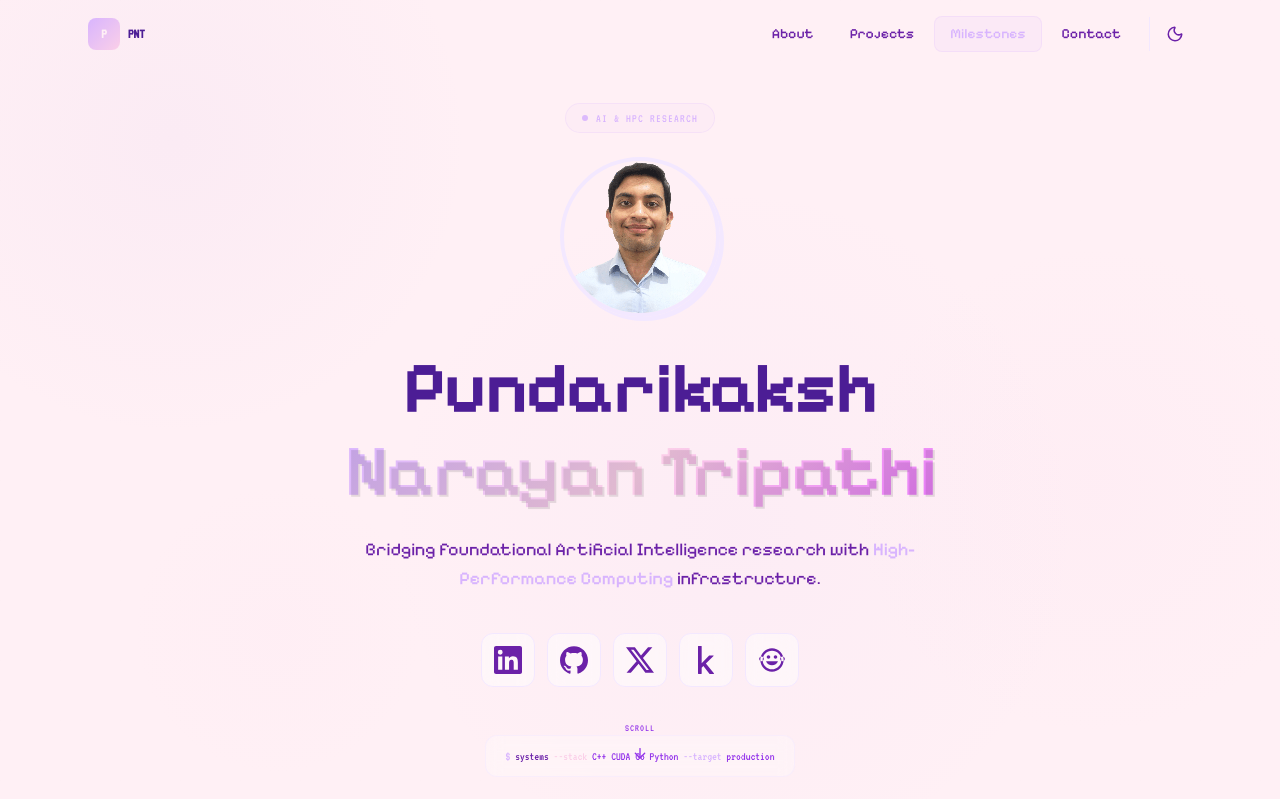
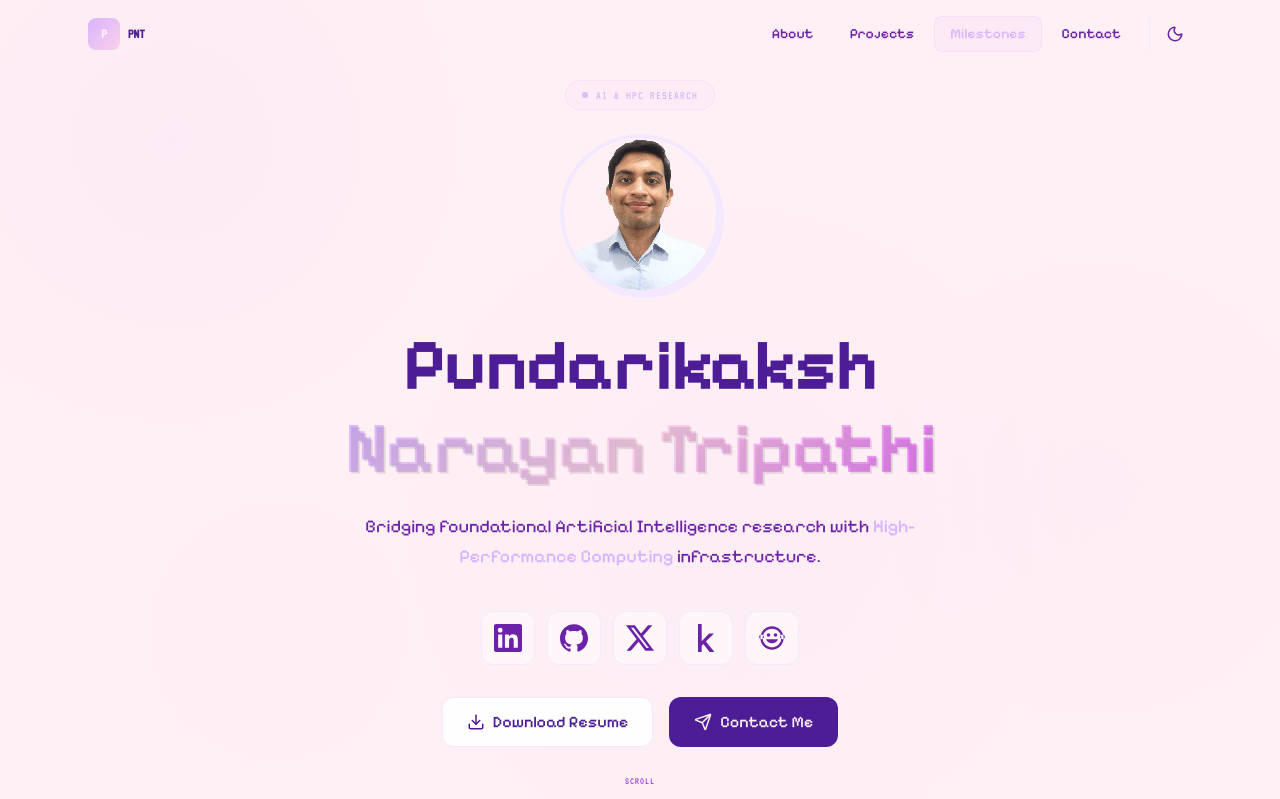
Before and after one commit to abhipandey5/abhipandey5.github.io, a React (Vite) app: page / in a window 1280 px wide. Shown: the top 799 px of the page. Built offline with nearby package versions, Linux system fonts and the light colour scheme.

Commit message:
feat: Add Action Buttons and replace terminal snippet in Hero

```diff
--- a/src/components/Hero.jsx
+++ b/src/components/Hero.jsx
@@ -1,5 +1,6 @@
-import { motion } from 'framer-motion';
-import { ArrowDown } from 'lucide-react';
+import { useState } from 'react';
+import { motion, AnimatePresence } from 'framer-motion';
+import { ArrowDown, FileText, Send, Download, X } from 'lucide-react';
 import { socialLinks } from '../data/content';
 
 // Custom SVG icons for all social platforms
@@ -62,6 +63,12 @@ const itemVariants = {
 };
 
 const Hero = () => {
+  const [activeMenu, setActiveMenu] = useState(null); // 'resume', 'contact', or null
+
+  const handleMenuToggle = (menu) => {
+    setActiveMenu(activeMenu === menu ? null : menu);
+  };
+
   return (
     <section
       id="hero"
@@ -111,8 +118,9 @@ const Hero = () => {
           infrastructure.
         </motion.p>
 
-        {/* Social Links */}
-        <motion.div variants={itemVariants} className="flex items-center gap-3">
+        {/* Social Links & Action Buttons */}
+        <motion.div variants={itemVariants} className="flex flex-col items-center gap-6">
+          <div className="flex flex-wrap items-center justify-center gap-3">
             {socialLinks.map((link) => {
               const CustomIcon = link.customSvg ? customIcons[link.id] : null;
               return (
@@ -137,20 +145,124 @@ const Hero = () => {
                 </a>
               );
             })}
+          </div>
+
+          {/* Action Buttons */}
+          <div className="flex flex-wrap items-center justify-center gap-4 mt-2">
+            <button
+              onClick={() => handleMenuToggle('resume')}
+              className="flex items-center gap-2 px-6 py-3 rounded-xl border border-border bg-bg-card text-text-primary hover:text-lavender hover:border-lavender/50 hover:bg-lavender/10 transition-all font-medium text-sm sm:text-base cursor-pointer"
+            >
+              <Download size={18} />
+              Download Resume
+            </button>
+            <button
+              onClick={() => handleMenuToggle('contact')}
+              className="flex items-center gap-2 px-6 py-3 rounded-xl border border-transparent bg-text-primary text-bg-primary hover:bg-lavender transition-all font-medium text-sm sm:text-base cursor-pointer"
+            >
+              <Send size={18} />
+              Contact Me
+            </button>
+          </div>
+
+          {/* Expandable Menus */}
+          <AnimatePresence>
+            {activeMenu === 'resume' && (
+              <motion.div
+                initial={{ opacity: 0, y: -10, height: 0 }}
+                animate={{ opacity: 1, y: 0, height: 'auto' }}
+                exit={{ opacity: 0, y: -10, height: 0 }}
+                className="w-full max-w-sm overflow-hidden"
+              >
+                <div className="mt-4 p-4 rounded-xl border border-border bg-bg-card/80 backdrop-blur-md flex flex-col gap-3">
+                  <div className="flex justify-between items-center mb-1">
+                    <span className="text-sm font-semibold text-text-primary">Select Resume Version</span>
+                    <button onClick={() => setActiveMenu(null)} className="text-text-muted hover:text-pink transition-colors cursor-pointer">
+                      <X size={16} />
+                    </button>
+                  </div>
+                  <a
+                    href="/resume/Pundarikaksh_Narayan_Tripathi_Research_Resume.pdf"
+                    target="_blank"
+                    rel="noopener noreferrer"
+                    className="flex items-center gap-3 p-3 rounded-lg border border-border hover:border-lavender/50 hover:bg-lavender/5 transition-colors group text-left"
+                  >
+                    <div className="p-2 rounded bg-lavender/10 text-lavender group-hover:bg-lavender group-hover:text-white transition-colors">
+                      <FileText size={20} />
+                    </div>
+                    <div>
+                      <div className="text-sm font-medium text-text-primary group-hover:text-lavender transition-colors">Research Resume</div>
+                      <div className="text-xs text-text-muted">Focus on publications & academic work</div>
+                    </div>
+                  </a>
+                  <a
+                    href="/resume/Pundarikaksh_Narayan_Tripathi_Corporate_Resume.pdf"
+                    target="_blank"
+                    rel="noopener noreferrer"
+                    className="flex items-center gap-3 p-3 rounded-lg border border-border hover:border-pink/50 hover:bg-pink/5 transition-colors group text-left"
+                  >
+                    <div className="p-2 rounded bg-pink/10 text-pink group-hover:bg-pink group-hover:text-white transition-colors">
+                      <FileText size={20} />
+                    </div>
+                    <div>
+                      <div className="text-sm font-medium text-text-primary group-hover:text-pink transition-colors">Corporate Resume</div>
+                      <div className="text-xs text-text-muted">Focus on engineering & development</div>
+                    </div>
+                  </a>
+                </div>
+              </motion.div>
+            )}
+
+            {activeMenu === 'contact' && (
+              <motion.div
+                initial={{ opacity: 0, y: -10, height: 0 }}
+                animate={{ opacity: 1, y: 0, height: 'auto' }}
+                exit={{ opacity: 0, y: -10, height: 0 }}
+                className="w-full max-w-sm overflow-hidden"
+              >
+                <form
+                  className="mt-4 p-5 rounded-xl border border-border bg-bg-card/80 backdrop-blur-md flex flex-col gap-4 text-left"
+                  onSubmit={(e) => { e.preventDefault(); alert('Message sent!'); setActiveMenu(null); }}
+                >
+                  <div className="flex justify-between items-center mb-1">
+                    <span className="text-sm font-semibold text-text-primary">Send me a message</span>
+                    <button type="button" onClick={() => setActiveMenu(null)} className="text-text-muted hover:text-pink transition-colors cursor-pointer">
+                      <X size={16} />
+                    </button>
+                  </div>
+                  <div>
+                    <label htmlFor="name" className="block text-xs font-medium text-text-secondary mb-1">Name</label>
+                    <input type="text" id="name" required className="w-full px-3 py-2 rounded-lg border border-border bg-bg-primary text-sm text-text-primary focus:outline-none focus:border-lavender focus:ring-1 focus:ring-lavender transition-all" placeholder="John Doe" />
+                  </div>
+                  <div>
+                    <label htmlFor="email" className="block text-xs font-medium text-text-secondary mb-1">Email</label>
+                    <input type="email" id="email" required className="w-full px-3 py-2 rounded-lg border border-border bg-bg-primary text-sm text-text-primary focus:outline-none focus:border-lavender focus:ring-1 focus:ring-lavender transition-all" placeholder="john@example.com" />
+                  </div>
+                  <div>
+                    <label htmlFor="message" className="block text-xs font-medium text-text-secondary mb-1">Message</label>
+                    <textarea id="message" required rows={3} className="w-full px-3 py-2 rounded-lg border border-border bg-bg-primary text-sm text-text-primary focus:outline-none focus:border-lavender focus:ring-1 focus:ring-lavender transition-all resize-none" placeholder="Hello..." />
+                  </div>
+                  <button type="submit" className="w-full py-2.5 rounded-lg bg-text-primary text-bg-primary hover:bg-lavender transition-colors text-sm font-medium cursor-pointer">
+                    Send Message
+                  </button>
+                </form>
+              </motion.div>
+            )}
+          </AnimatePresence>
         </motion.div>
 
         {/* Decorative terminal snippet */}
         <motion.div
           variants={itemVariants}
-          className="mt-12 px-5 py-3 rounded-xl border border-border/50 bg-bg-card/30 backdrop-blur-sm"
+          className="mt-16 px-5 py-3 rounded-xl border border-border/50 bg-bg-card/30 backdrop-blur-sm"
         >
-          <p className="font-mono text-xs text-text-muted">
-            <span className="text-lavender">$</span>{' '}
-            <span className="text-text-secondary">systems</span>{' '}
-            <span className="text-pink">--stack</span>{' '}
-            <span className="text-text-muted">C++ CUDA Go Python</span>{' '}
-            <span className="text-lavender">--target</span>{' '}
-            <span className="text-text-muted">production</span>
+          <p className="font-mono text-xs text-text-muted text-left">
+            <span className="text-lavender">❯</span>{' '}
+            <span className="text-pink">python</span>{' '}
+            <span className="text-text-secondary">-m</span>{' '}
+            <span className="text-text-primary">torch.distributed.run</span>{' '}
+            <span className="text-lavender">--nproc_per_node=8</span>{' '}
+            <span className="text-mauve">train.py</span>
           </p>
         </motion.div>
       </motion.div>
```
Also changed, not shown: 2 other files (tests, documents, lock files or other folders). Lines whose indentation alone changed are shown as unchanged.
